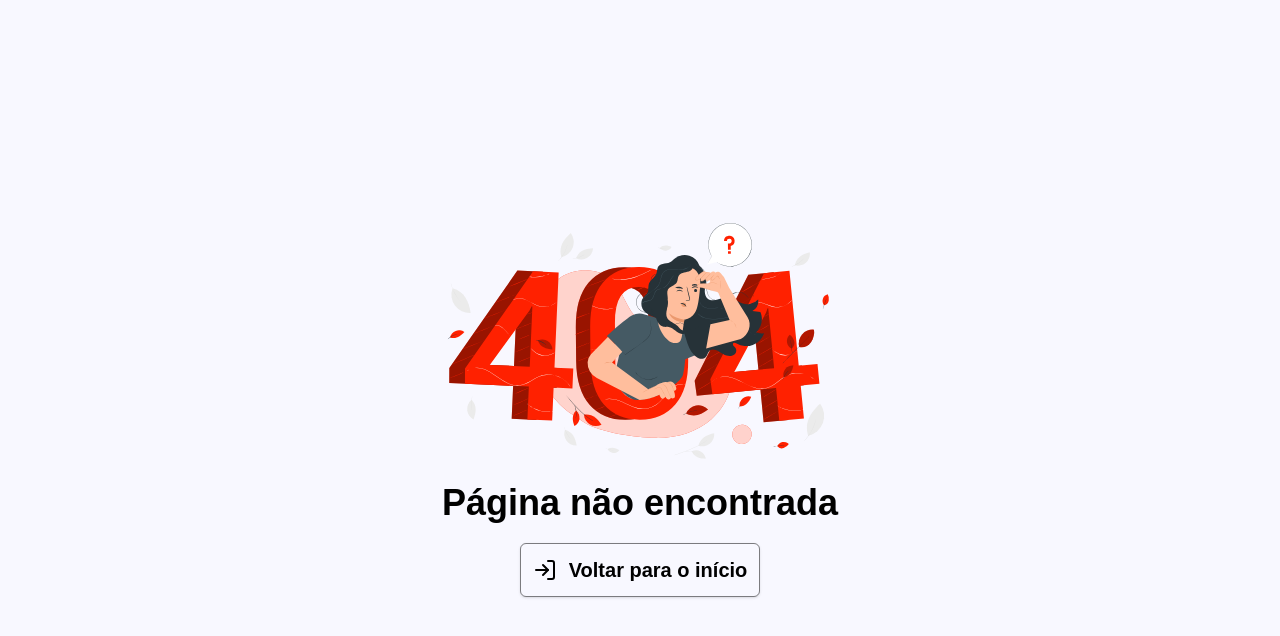
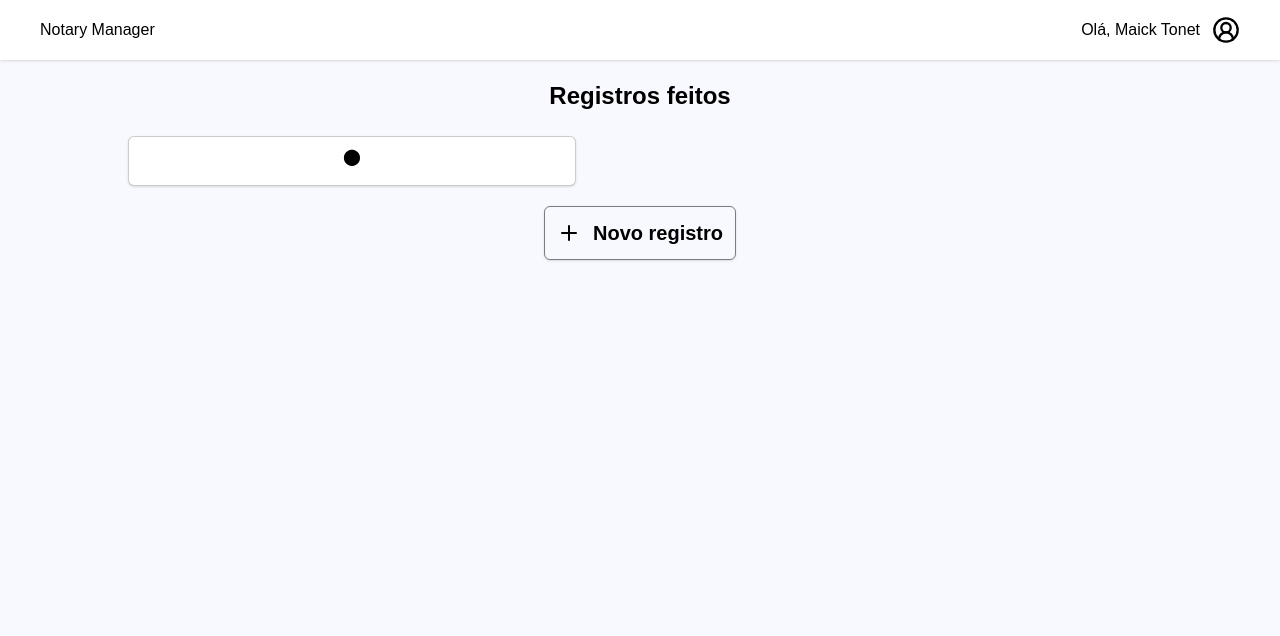
Before and after one commit to MaickTonet/notary-manager, a React (Vite) app: page /registro-de-pessoas in a window 1280 px wide. Shown: the top 636 px of the page. Built offline with nearby package versions, Linux system fonts and the light colour scheme; a web font is replaced by a local one.

Commit message:
create JSON Server API

```diff
--- a/db.json
+++ b/db.json
@@ -1,14 +1,28 @@
 {
-    "posts": [
-        {
-            "id": 1,
-            "title": "Primeiro Post",
-            "author": "Autor 1"
-        },
-        {
-            "id": 2,
-            "title": "Segundo Post",
-            "author": "Autor 2"
-        }
-    ]
+  "registros": [
+    {
+      "id": "1",
+      "title": "Novo registro",
+      "date": "09/09/2024",
+      "description": "Um novo registro de teste que serve apenas para testar aqui XD"
+    },
+    {
+      "id": "2",
+      "title": "Novo registro de novo",
+      "date": "12/07/2024",
+      "description": "Este ironicamente esta com uma data mais antiga, mas mesmo assim funciona"
+    },
+    {
+      "id": "3",
+      "title": "Mais um novo registro",
+      "date": "30/09/2023",
+      "description": "Ultimo teste, pois estou cansado e quero ir dormir"
+    },
+    {
+      "id": "3",
+      "title": "Mais um novo registro",
+      "data": "30/09/2023",
+      "description": "Ultimo teste, pois estou cansado e quero ir dormir"
+    }
+  ]
 }
--- a/src/components/optionButton.tsx
+++ b/src/components/optionButton.tsx
@@ -1,15 +1,25 @@
+import { Link } from "react-router-dom";
+
 interface OptionButtonProps {
   imageUrl: string;
   textButton: string;
+  linkTo: string;
 }
 
 export default function OptionButton(props: OptionButtonProps) {
-  const { imageUrl, textButton } = props;
+  const { imageUrl, textButton, linkTo } = props;
 
   return (
-    <div className="flex flex-col items-center p-2  rounded shadow bg-white">
-      <img src={imageUrl} alt="logo" className="w-1/3 md:w-1/2" draggable={false} />
-      <h2 className="font-medium text-xl">{textButton}</h2>
-    </div>
+    <Link to={`${linkTo}`}>
+      <div className="flex flex-col items-center p-2 rounded shadow bg-white  hover:scale-105   transition-all hover:shadow-md">
+        <img
+          src={imageUrl}
+          alt="logo"
+          className="w-1/3 md:w-1/2"
+          draggable={false}
+        />
+        <h2 className="font-medium text-xl">{textButton}</h2>
+      </div>
+    </Link>
   );
 }
--- a/src/components/optionList.tsx
+++ b/src/components/optionList.tsx
@@ -2,22 +2,26 @@ import OptionButton from "./optionButton";
 
 export default function OptionList() {
   return (
-    <div className="flex flex-wrap justify-center items-center gap-4">
+    <div className="flex flex-wrap justify-center items-center gap-6">
       <OptionButton
         imageUrl="src/assets/registro-pessoas.svg"
         textButton="Registro de pessoas"
+        linkTo="/registro-de-pessoas"
       />
       <OptionButton
         imageUrl="src/assets/registrar-imovel.svg"
         textButton="Registrar um imóvel"
+        linkTo="/"
       />
       <OptionButton
         imageUrl="src/assets/transferir-imovel.svg"
         textButton="Tranferir um imóvel"
+        linkTo="/"
       />
       <OptionButton
         imageUrl="src/assets/documentos-digitais.svg"
         textButton="Documentos digitais"
+        linkTo="/"
       />
     </div>
   );
--- /dev/null
+++ b/src/components/registerCard.tsx
@@ -0,0 +1,23 @@
+interface RegisterCardProps {
+  title: string;
+  date: string;
+  description: string;
+}
+
+export default function RegisterCard(props: RegisterCardProps) {
+  const { title, date, description } = props;
+
+  return (
+    <div
+      className=" flex flex-col gap-2 border items-center border-black/20 bg-white p-2 shadow rounded-md hover:scale-105
+         transition-all hover:shadow-md md:max-w-md "
+    >
+      <div className="flex gap-2 items-center">
+        <h2 className="font-bold text-lg text-center">{title}</h2>
+        <p>⬤</p>
+        <p className="font-bold">{date}</p>
+      </div>
+      <p className="line-clamp-2 md:line-clamp-3">{description}</p>
+    </div>
+  );
+}
--- a/src/pages/pageNotFound.tsx
+++ b/src/pages/pageNotFound.tsx
@@ -13,7 +13,7 @@ export default function PageNotFound() {
           Página não encontrada
         </h1>
         <Link to={"/home"}>
-          <button className="flex gap-3 items-center  border border-black/50 p-3 font-bold text-xl w-fit rounded-md shadow hover:scale-105        transition-all hover:shadow-md">
+          <button className="flex gap-3 items-center  border border-black/50 p-3 font-bold text-xl w-fit rounded-md shadow hover:scale-105   transition-all hover:shadow-md">
             <LogIn />
             Voltar para o início
           </button>
--- /dev/null
+++ b/src/pages/registerPeople.tsx
@@ -0,0 +1,23 @@
+import { Component } from "react";
+import Header from "../components/header";
+import { Plus } from "lucide-react";
+import RegisterCard from "../components/registerCard";
+
+export default class RegisterPeoplePage extends Component {
+  render() {
+    return (
+      <div className="bg-primary min-h-screen">
+        <Header />
+        <div className="flex flex-col   gap-6  py-5 px-[10%] ">
+          <h1 className="font-bold text-2xl text-center">Registros feitos</h1>
+          <RegisterCard />
+        </div>
+        <div className="flex justify-center">
+          <button className="flex gap-3 items-center  border border-black/50 p-3 font-bold text-xl w-fit rounded-md shadow hover:scale-105   transition-all hover:shadow-md">
+            <Plus /> Novo registro
+          </button>
+        </div>
+      </div>
+    );
+  }
+}
--- a/src/routes.tsx
+++ b/src/routes.tsx
@@ -1,6 +1,7 @@
 import { createBrowserRouter } from "react-router-dom";
 import Home from "./pages/home";
 import PageNotFound from "./pages/pageNotFound";
+import RegisterPeoplePage from "./pages/registerPeople";
 
 export const router = createBrowserRouter([
   {
@@ -8,6 +9,10 @@ export const router = createBrowserRouter([
     element: <Home />,
   },
   {
+    path: "/registro-de-pessoas",
+    element: <RegisterPeoplePage />,
+  },
+  {
     path: "*",
     element: <PageNotFound />,
   }
```
Also changed, not shown: 1 other file (tests, documents, lock files or other folders).
